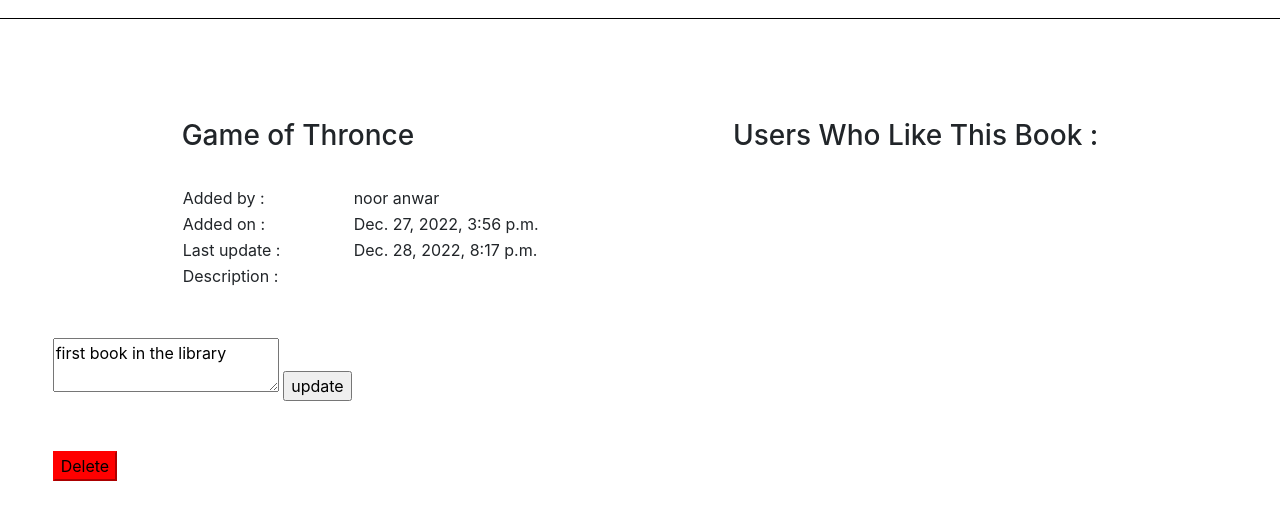
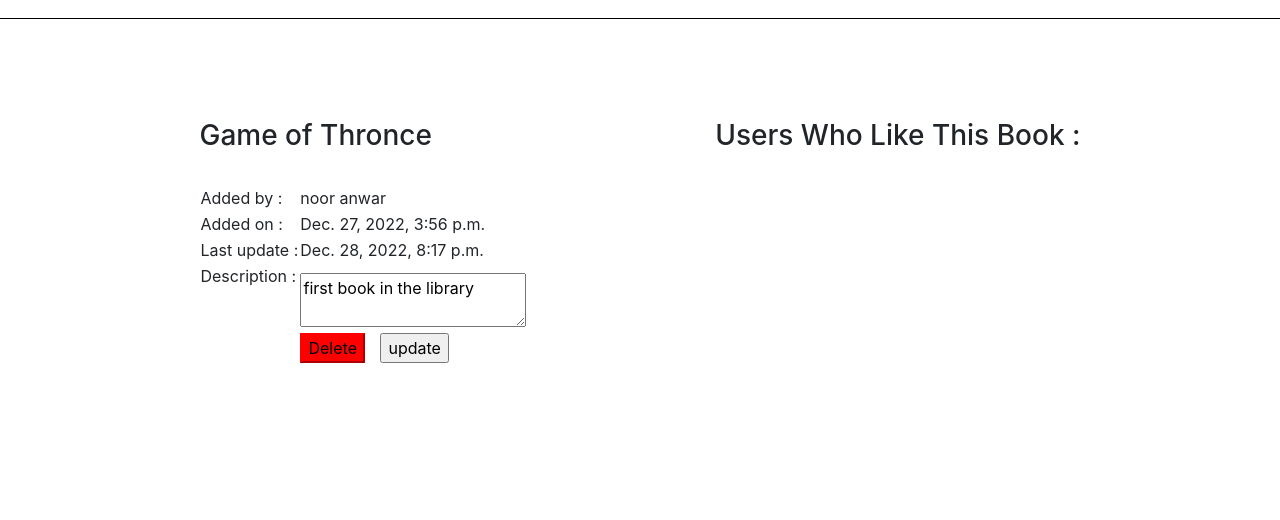
Before and after one commit to NEVENAMAN/favorite_Book, a Django app: template appBook/templates/editBook.html in a window 1280 px wide; the page is wider, and only the part inside the window is pictured. Shown: the part 98-618 px from the top of that part. Run offline with Django 3.2, Linux system fonts and the light colour scheme; the template is opened without the code that fills it: values that come from a table or form of the project are taken from there, others are empty; data comes from the database, SQL or seed files in the repository; both versions use the stored data as it was after the commit; some libraries are stand-ins or nearby versions.

Commit message:
favorite book update 3

```diff
--- a/appBook/templates/editBook.html
+++ b/appBook/templates/editBook.html
@@ -53,7 +53,20 @@
         .all_books h1{
             margin-left: 0px;
         }
+
+        .book_data #update{
+            position: relative;
+            left: 230px;
+            top: -65px;
+        }
+        .book_data #update_button{
+            position: relative;
+            left: 80px;
+        }
         .book_data #delete{
+            position: relative;
+            left: 230px;
+            top: -145px;
             background-color: red;
             border-color:red;
         }
@@ -83,14 +96,14 @@
             </tr>
             <tr>
                 <td>Description :
-                    <form action="/update_desc_of_book/{{book.id}}" method="post">
+                    <form action="/update_desc_of_book/{{book.id}}" method="post" id="update">
                         {% csrf_token %}
-                        <textarea  name="desc_edit">{{book.desc}}</textarea>
-                        <input type="submit" value="update">
+                        <textarea  name="desc_edit">{{book.desc}}</textarea><br>
+                        <input type="submit" value="update" id="update_button">
                     </form>
                     <form action="/del_book/{{book.id}}" method="post">
                         {% csrf_token %}
-                        <input type="submit" value="Delete" id="delete">
+                        <input type="submit" value="Delete" id="delete" >
                     </form>
                 </td>
 
```
Also changed, not shown: db.sqlite3.
